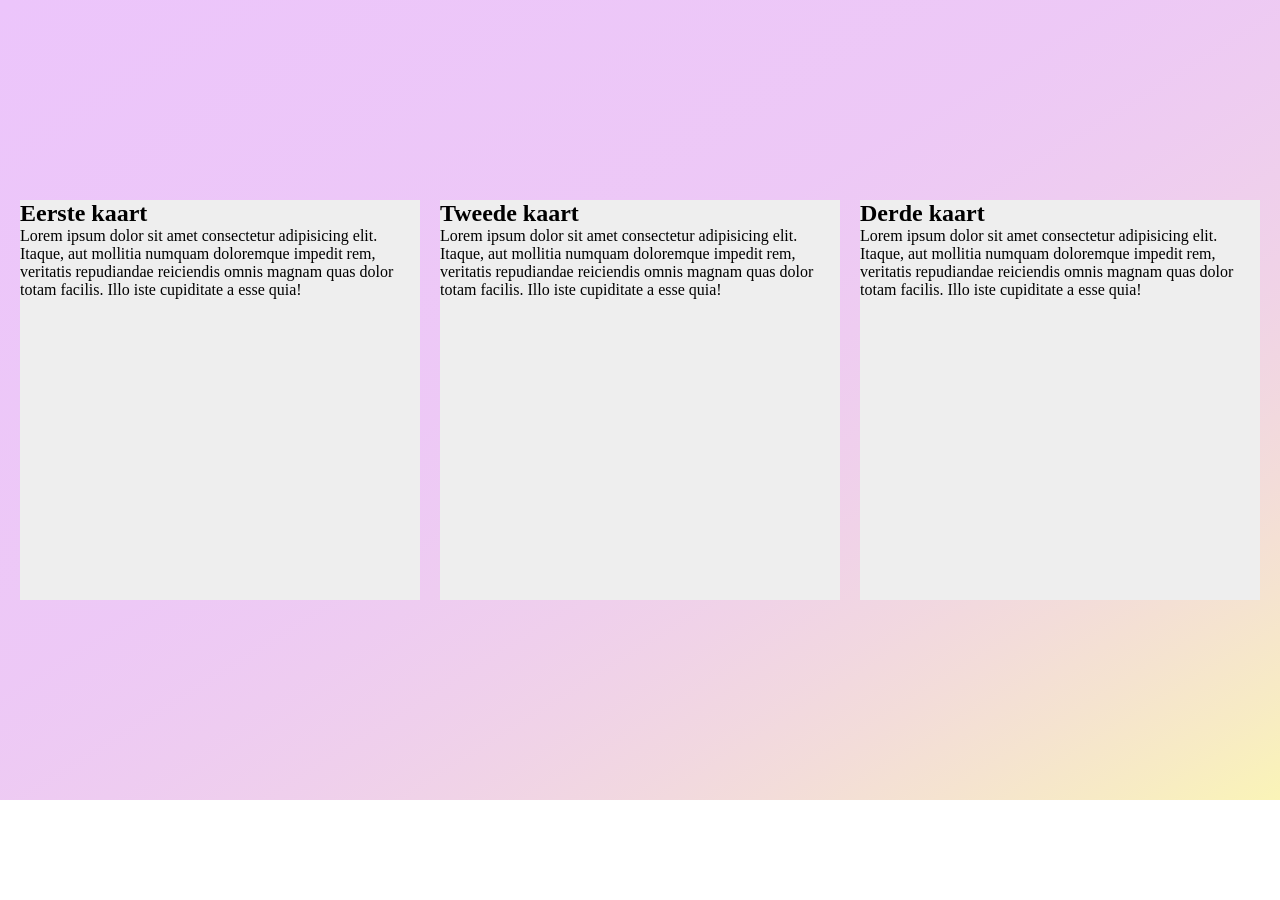
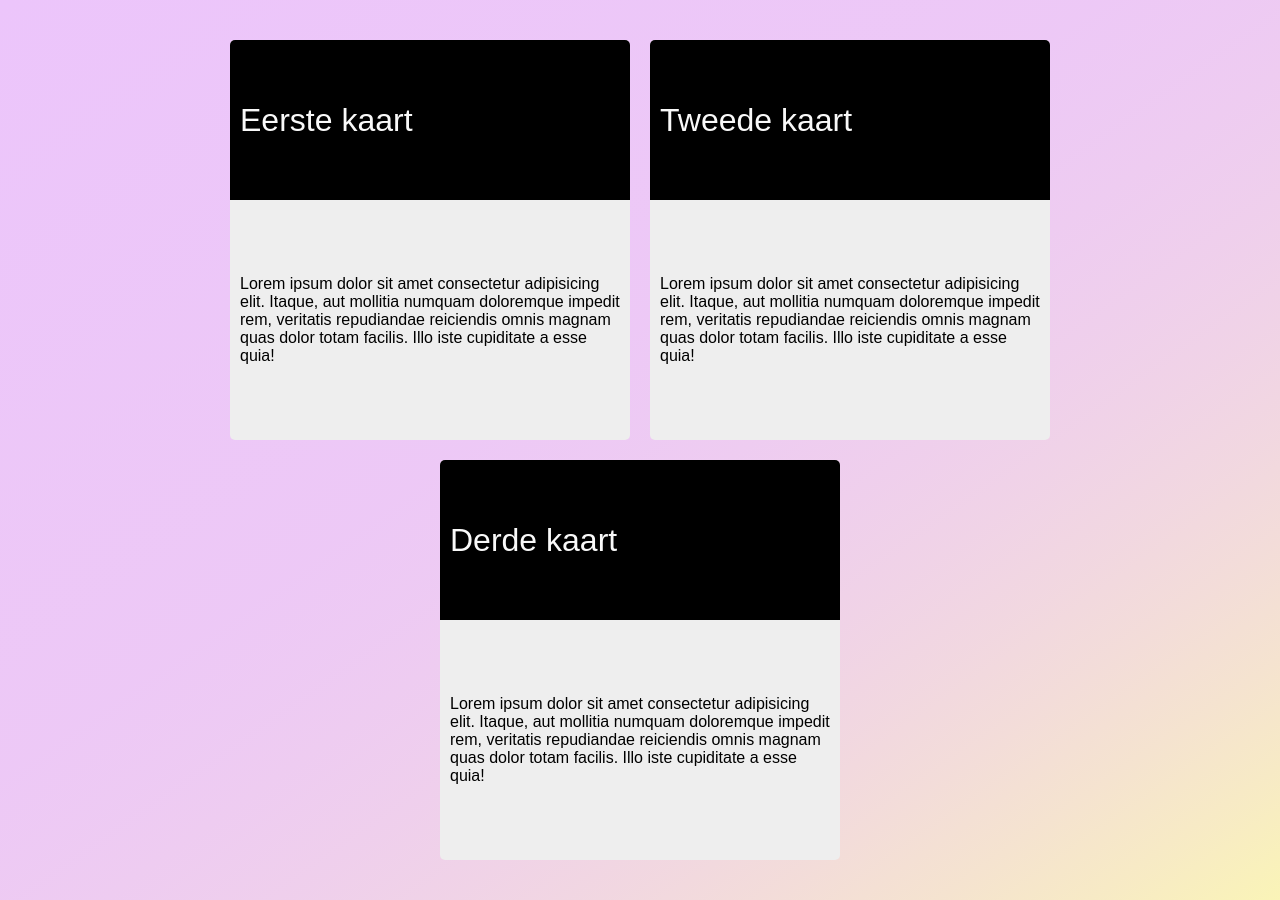
Before and after one commit to joeribreedveld/f3m9-prog-hello-react, a React (Create React App) app: page / in a window 1280 px wide. Before the commit the page ends 800 px from the top, so only its background shows below. Built offline with nearby package versions, Linux system fonts and the light colour scheme.

Commit message:
feat(cards): add very ugly styles to the cards

```diff
--- a/src/App.css
+++ b/src/App.css
@@ -7,6 +7,8 @@
 body {
     background: linear-gradient(to bottom right, #ECC5FB, 80%, #FAF4B7);
     min-height: 100vh;
+    font-family: sans-serif;
+    padding: 40px;
 }
 
 #root {
@@ -15,4 +17,5 @@ body {
     align-items: center;
     min-height: 100vh;
     gap: 20px;
+    flex-wrap: wrap;
 }
--- a/src/Card.css
+++ b/src/Card.css
@@ -2,4 +2,28 @@ article {
     width: 400px;
     height: 400px;
     background: #eee;
+    border-radius: 5px;
 }
+
+article header {
+    height: 40%;
+    background-color: #000;
+    color: #f9f9f9;
+    display: flex;
+    align-items: center;
+    padding: 10px;
+    border-top-left-radius: 5px;
+    border-top-right-radius: 5px;
+}
+
+article header h2 {
+    font-size: 200%;
+    font-weight: 400;
+}
+
+article section {
+    height: 60%;
+    padding: 10px;
+    display: flex;
+    align-items: center;
+}
```
